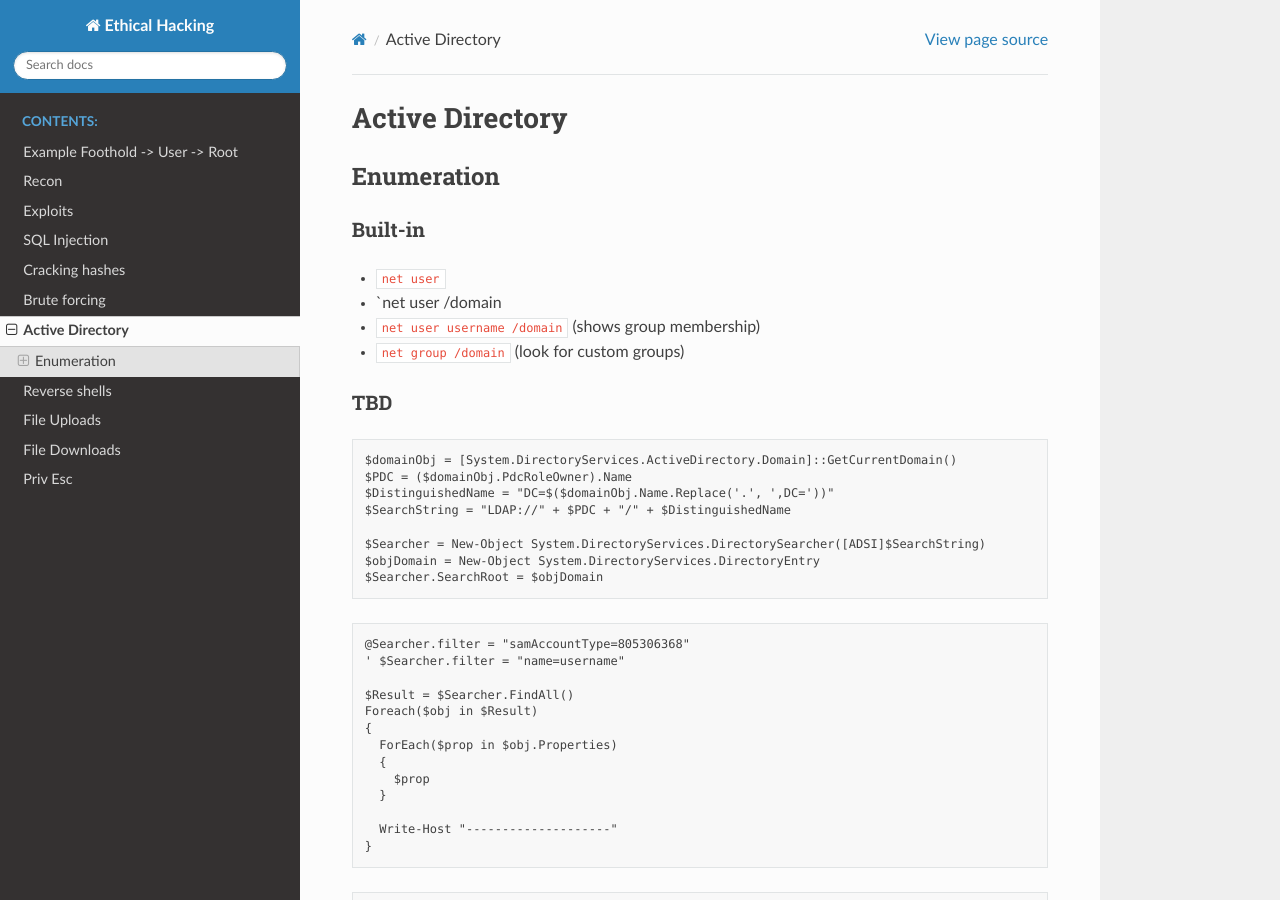
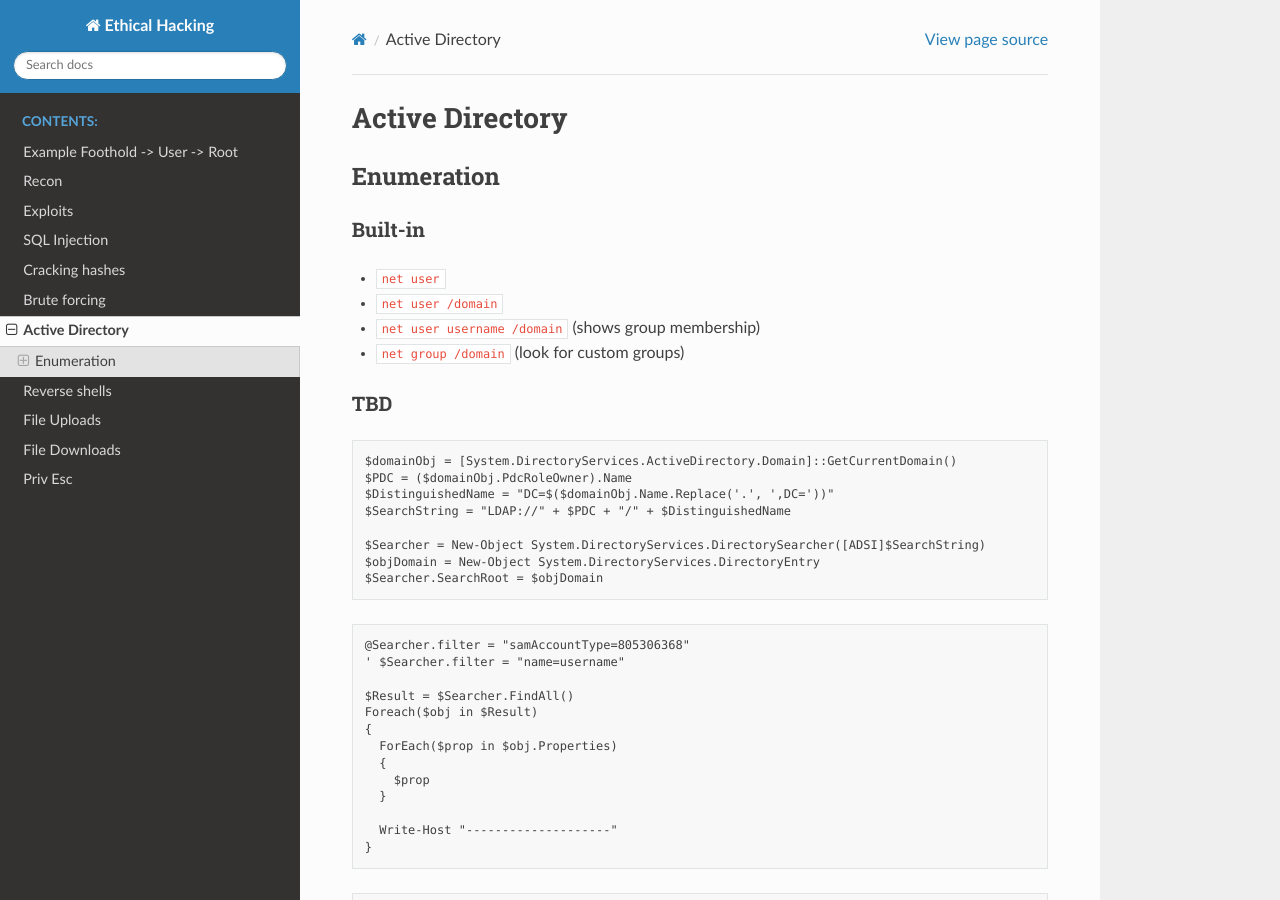
Before and after one commit to curious-attempt-bunny/ethical-hacking-reference-docs, a Sphinx documentation site: the page built from source/active_directory.md, in a window 1280 px wide and 900 px high. Built offline with Sphinx 7.4.7 and the Read the Docs theme 2.0.0, drawn with Linux system fonts in a browser that asks for light colours.

```diff
--- a/source/active_directory.md
+++ b/source/active_directory.md
@@ -5,7 +5,7 @@
 ### Built-in
 
 * `net user`
-* `net user /domain
+* `net user /domain`
 * `net user username /domain` (shows group membership)
 * `net group /domain` (look for custom groups)
 
```
